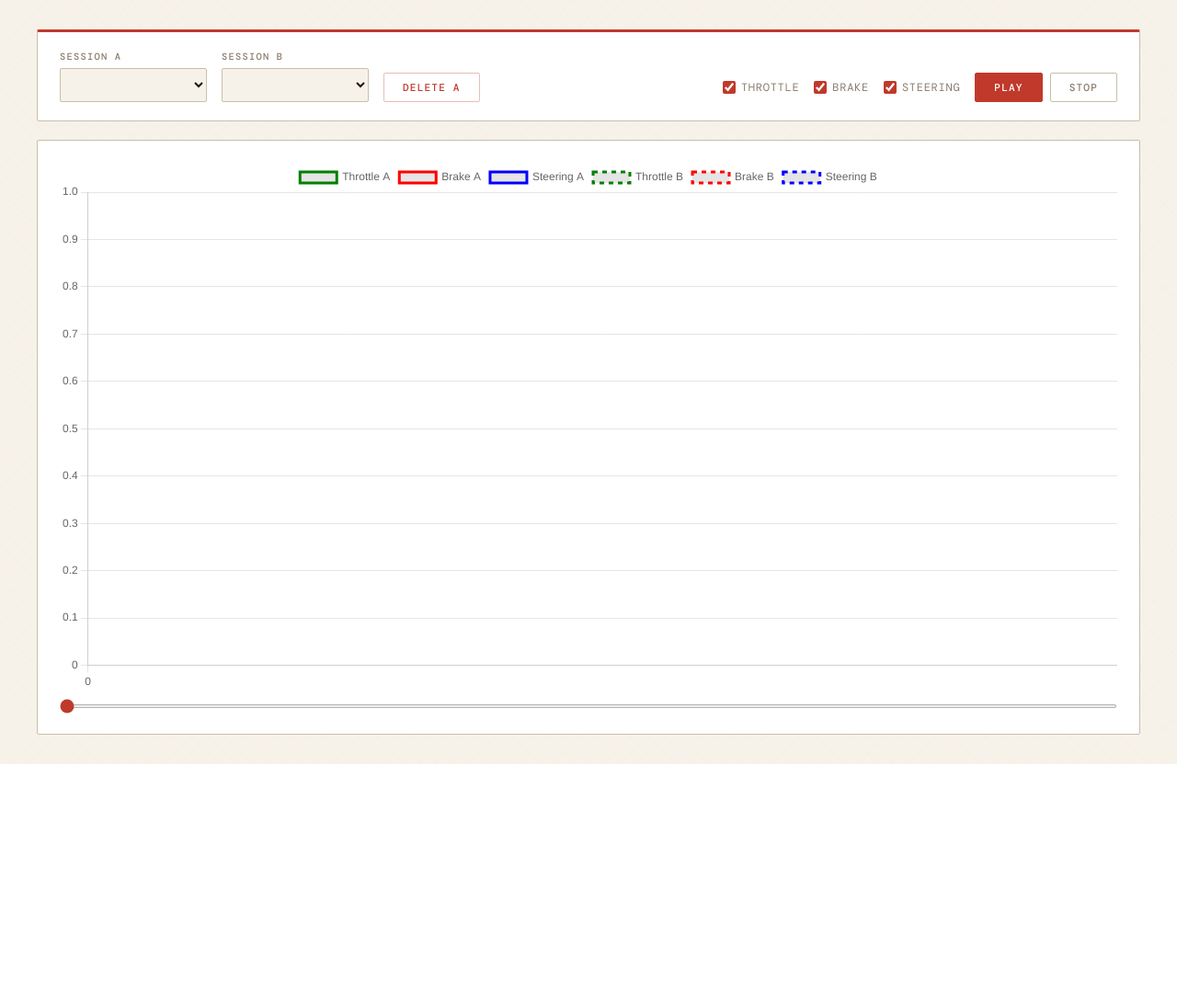
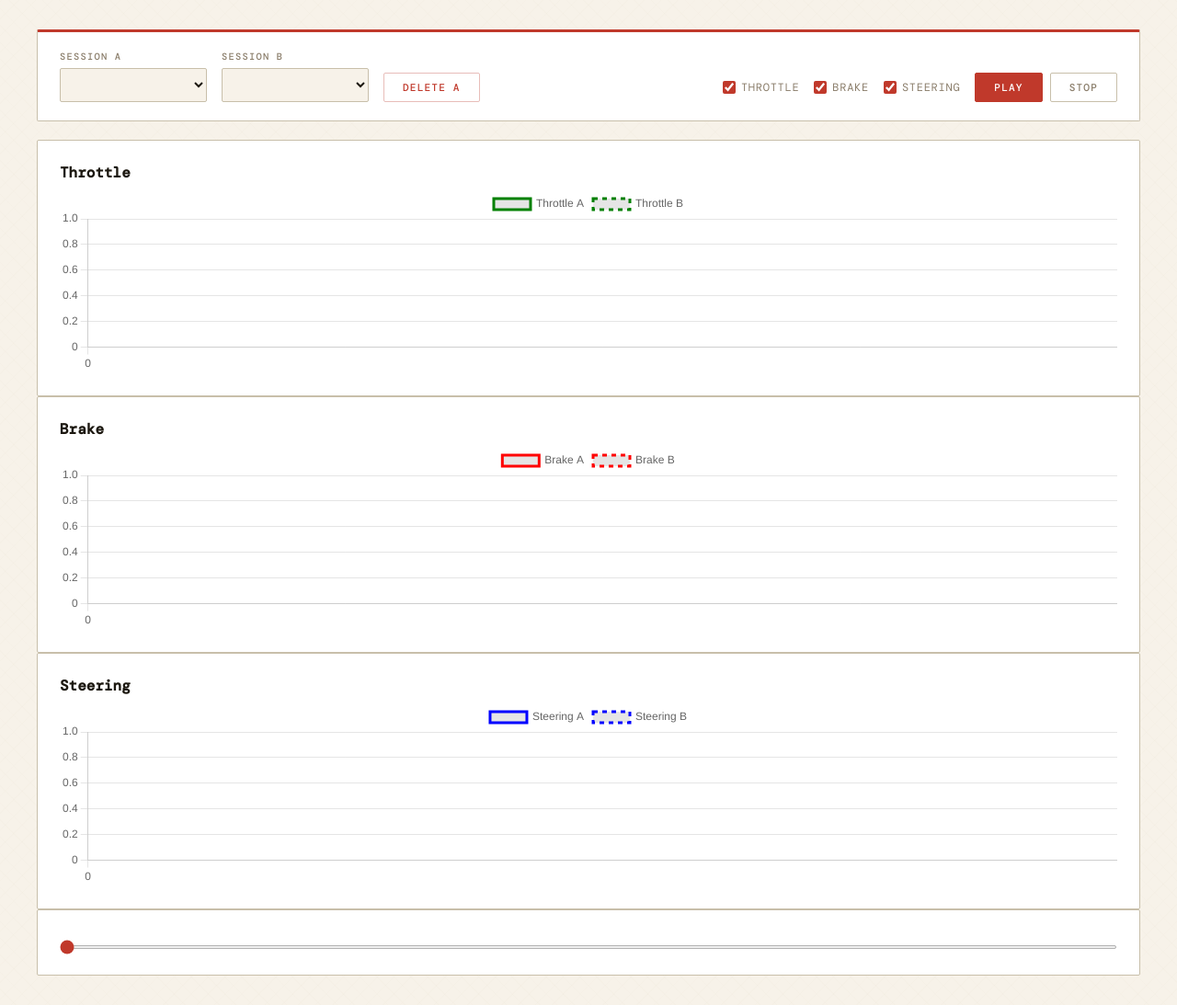
Before and after one commit to JackP900/Pitview, a Flask app: page /replay in a window 1280 px wide. Shown: the part 56-1149 px from the top of the page at 92% size. Before the commit the page ends 887 px from the top, so only its background shows below. Run offline with Flask 3, Linux system fonts and the light colour scheme; the visitor is signed in with stand-in values (Sample User, id 1); data that the repository does not hold is empty; some web fonts are replaced.

Commit message:
Split replayt into three seperate charts for less congestion

```diff
--- a/static/css/style.css
+++ b/static/css/style.css
@@ -515,3 +515,14 @@ label {
     letter-spacing: 0.04em;
     margin-top: 0.25rem;
 }
+
+/* Replay: three separate per-metric charts */
+.replay-chart {
+    position: relative;
+    height: 200px;
+}
+
+.chart-title {
+    margin: 0 0 8px 0;
+    font-size: 1rem;
+}
--- a/static/js/replay.js
+++ b/static/js/replay.js
@@ -27,7 +27,6 @@ const deleteBtn = document.getElementById("deleteBtn")
 deleteBtn.onclick = function() {
     fetch("/delete/" + sessionSelect1.value, {method: "DELETE"})
     .then(function() {sessionSelect1.remove(sessionSelect1.selectedIndex)})
-
 }
 
 
@@ -42,57 +41,61 @@ const steeringDataB = []
 const labels = []
 const maxPoints = 50
 
-
-const telemetryReplayChart = new Chart(document.getElementById("telemetryReplayChart"), {
-    type: "line",
-    data: {
-        labels: labels,
-        datasets: [
-            {label: "Throttle A", data: throttleDataA, borderColor: "green"},
-            {label: "Brake A", data: brakeDataA, borderColor: "red"},
-            {label: "Steering A", data: steeringDataA, borderColor: "blue"},
-            {label: "Throttle B", data: throttleDataB, borderColor: "green", borderDash: [5, 5]},
-            {label: "Brake B", data: brakeDataB, borderColor: "red", borderDash: [5, 5]},
-            {label: "Steering B", data: steeringDataB, borderColor: "blue", borderDash: [5, 5]}
-        ]
-    },
-    options: {
+const chartOptions = {
     animation: false,
+    maintainAspectRatio: false,
     scales: {
-            y: {
-                min: 0,
-                max: 1
-            },
-            x: {
-                min: 0,
-                max: 50,
-                ticks: {
-                    stepsize: 1
+        y: { min: 0, max: 1 },
+        x: { min: 0, max: 50, ticks: { stepsize: 1 } }
     }
 }
 
-
-        }
-    }
+// One chart per metric. Session A is solid, Session B is dashed, so the
+// two runs can still be compared side by side without the clutter of
+// six lines stacked on a single chart.
+const throttleChart = new Chart(document.getElementById("throttleChart"), {
+    type: "line",
+    data: { labels: labels, datasets: [
+        {label: "Throttle A", data: throttleDataA, borderColor: "green"},
+        {label: "Throttle B", data: throttleDataB, borderColor: "green", borderDash: [5, 5]}
+    ]},
+    options: chartOptions
 })
 
+const brakeChart = new Chart(document.getElementById("brakeChart"), {
+    type: "line",
+    data: { labels: labels, datasets: [
+        {label: "Brake A", data: brakeDataA, borderColor: "red"},
+        {label: "Brake B", data: brakeDataB, borderColor: "red", borderDash: [5, 5]}
+    ]},
+    options: chartOptions
+})
 
-document.getElementById("throttleCheck").onchange = function() {
-    telemetryReplayChart.data.datasets[0].hidden = !this.checked
-    telemetryReplayChart.data.datasets[3].hidden = !this.checked
-    telemetryReplayChart.update()
+const steeringChart = new Chart(document.getElementById("steeringChart"), {
+    type: "line",
+    data: { labels: labels, datasets: [
+        {label: "Steering A", data: steeringDataA, borderColor: "blue"},
+        {label: "Steering B", data: steeringDataB, borderColor: "blue", borderDash: [5, 5]}
+    ]},
+    options: chartOptions
+})
+
+function updateCharts() {
+    throttleChart.update()
+    brakeChart.update()
+    steeringChart.update()
 }
 
+
+// Checkboxes now show/hide each metric's chart.
+document.getElementById("throttleCheck").onchange = function() {
+    document.getElementById("throttleCard").style.display = this.checked ? "" : "none"
+}
 document.getElementById("brakeCheck").onchange = function() {
-    telemetryReplayChart.data.datasets[1].hidden = !this.checked
-    telemetryReplayChart.data.datasets[4].hidden = !this.checked
-    telemetryReplayChart.update()
+    document.getElementById("brakeCard").style.display = this.checked ? "" : "none"
 }
-
 document.getElementById("steeringCheck").onchange = function() {
-    telemetryReplayChart.data.datasets[2].hidden = !this.checked
-    telemetryReplayChart.data.datasets[5].hidden = !this.checked
-    telemetryReplayChart.update()
+    document.getElementById("steeringCard").style.display = this.checked ? "" : "none"
 }
 
 
@@ -103,11 +106,9 @@ playBtn.onclick = function() {
     throttleDataA.length = 0
     brakeDataA.length = 0
     steeringDataA.length = 0
-
     throttleDataB.length = 0
     brakeDataB.length = 0
     steeringDataB.length = 0
-
     labels.length = 0
     index = 0
 
@@ -150,7 +151,7 @@ playBtn.onclick = function() {
             if (labels.length >= maxPoints) { labels.shift() }
 
             const delay = (allReadingsA[index + 1].timestamp - allReadingsA[index].timestamp) * 1000
-            telemetryReplayChart.update()
+            updateCharts()
             index++
 
             document.getElementById("scrubber").value = index
@@ -178,11 +179,9 @@ scrubber.oninput = function() {
     throttleDataA.length = 0
     brakeDataA.length = 0
     steeringDataA.length = 0
-
     throttleDataB.length = 0
     brakeDataB.length = 0
     steeringDataB.length = 0
-
     labels.length = 0
 
     const start = Math.max(0, index - maxPoints)
@@ -201,5 +200,5 @@ scrubber.oninput = function() {
         labels.push(i)
     }
 
-    telemetryReplayChart.update()
+    updateCharts()
 }
--- a/templates/replay.html
+++ b/templates/replay.html
@@ -33,8 +33,22 @@
         </div>
     </div>
 
+    <div class="card" id="throttleCard">
+        <h3 class="chart-title">Throttle</h3>
+        <div class="replay-chart"><canvas id="throttleChart"></canvas></div>
+    </div>
+
+    <div class="card" id="brakeCard">
+        <h3 class="chart-title">Brake</h3>
+        <div class="replay-chart"><canvas id="brakeChart"></canvas></div>
+    </div>
+
+    <div class="card" id="steeringCard">
+        <h3 class="chart-title">Steering</h3>
+        <div class="replay-chart"><canvas id="steeringChart"></canvas></div>
+    </div>
+
     <div class="card">
-        <canvas id="telemetryReplayChart"></canvas>
         <input type="range" id="scrubber" min="0" max="100" value="0">
     </div>
 
```
Lines whose indentation alone changed are shown as unchanged.
